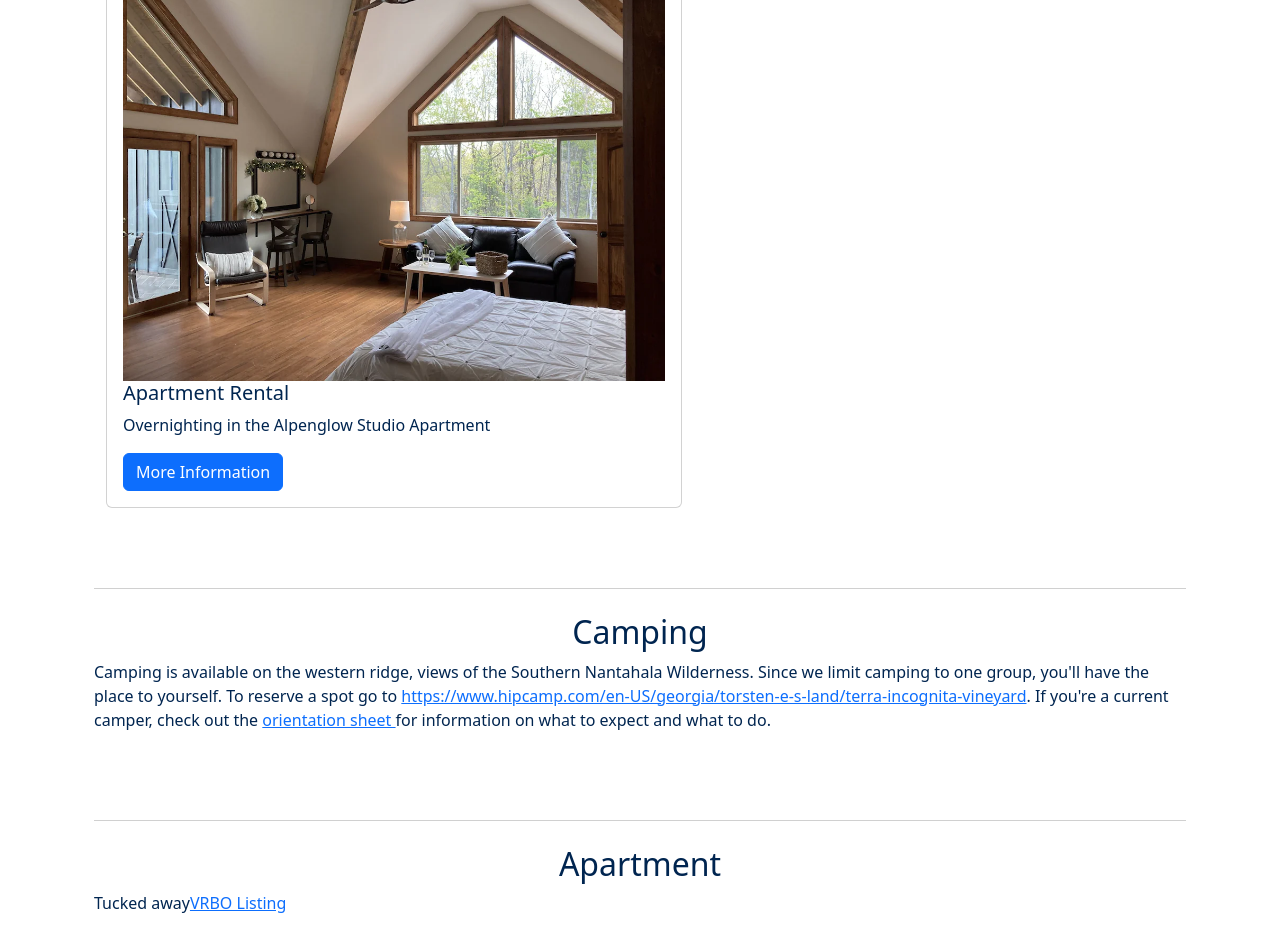
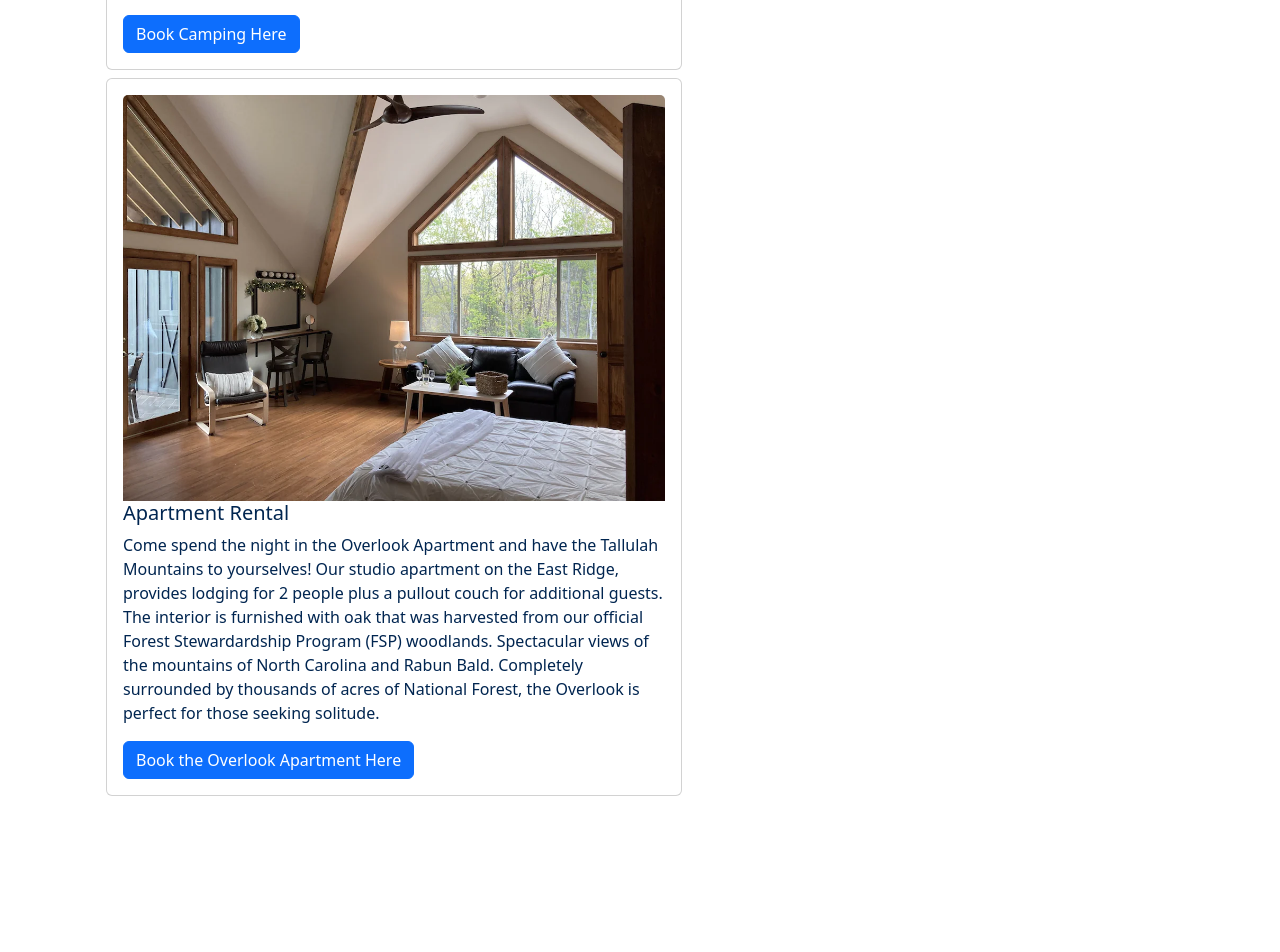
Before and after one commit to tors10e/terra, a React (Create React App) app: page /overnighting in a window 1280 px wide. Shown: the part 778-1730 px from the top of the page. After the commit the page ends 1654 px from the top, so only its background shows below. Built offline with nearby package versions, Linux system fonts and the light colour scheme.

Commit message:
Completed base state of the lodging page

```diff
--- a/src/components/terra_card.js
+++ b/src/components/terra_card.js
@@ -9,7 +9,7 @@ export function TerraCard(props) {
         <Card.Img variant="top" src={props.card_image} />
         <Card.Title>{props.card_title}</Card.Title>
         <Card.Text>{props.card_text}</Card.Text>
-        <Button variant="primary" href={props.button_href}>{props.button_text}</Button>
+        <Button variant={props.button_variant} href={props.button_href}>{props.button_text}</Button>
       </Card.Body>
     </Card>
   );
--- a/src/overnighting/overnighting.js
+++ b/src/overnighting/overnighting.js
@@ -24,10 +24,29 @@ return(
             <Container>
                 <Row>
                     <Col>
-                        <TerraCard card_image={camping_summer} card_title='Camping' card_text='Camping is cool' button_text='More Information'/>
+                        <TerraCard card_image={camping_summer} card_title='Camping'
+                            card_text='Best of 2022 Finalist at HipCamp! Our campsite is available on the West Ridge with
+                                spectacular views of the Southern Nantahala Wilderness, including peaks pushing ,5500 feet!
+                                We now have a 12 x 20 ft pavilion thats perfect for getting out of the rain or setting
+                                up hammocks. Since we limit camping to one group, you will have the place to yourself,
+                                great for groups with multiple tents, roof-top tents, or single tents.'
+                            button_text='Book Camping Here'
+                            button_variant='primary'
+                            button_href='https://www.hipcamp.com/en-US/georgia/torsten-e-s-land/terra-incognita-vineyard'
+                        />
                     </Col>
                     <Col>
-                        <TerraCard card_image={alpenglow_apartment_interior} card_title='Apartment Rental' card_text='Overnighting in the Alpenglow Studio Apartment' button_text='More Information'/>
+                        <TerraCard card_image={alpenglow_apartment_interior}
+                            card_title='Apartment Rental'
+                            card_text='Come spend the night in the Overlook Apartment and have the Tallulah Mountains to yourselves!
+                                Our studio apartment on the East Ridge, provides lodging for 2 people plus a pullout couch
+                                for additional guests. The interior is furnished with oak that was harvested from our official
+                                Forest Stewardardship Program (FSP) woodlands. Spectacular views of the mountains of North
+                                Carolina and Rabun Bald. Completely surrounded by thousands of acres of National Forest,
+                                the Overlook is perfect for those seeking solitude.'
+                            button_text='Book the Overlook Apartment Here'
+                            button_href='https://www.vrbo.com/2328117?adultsCount=2&unitId=2894423'
+                        />
                     </Col>
                 </Row>
             </Container>
@@ -36,44 +55,12 @@ return(
 };
 
 
-function Camping(props) {
-    return (
-        <div className="topic topic-odd section-heading">
-            <h2 id="camping">Camping</h2>
-            <p>Camping is available on the western ridge, views of the Southern Nantahala Wilderness. Since we limit
-                camping to one group, you'll have the place to yourself. To reserve a spot go to <a
-                    href="https://www.hipcamp.com/en-US/georgia/torsten-e-s-land/terra-incognita-vineyard"
-                    target="_blank">
-                    https://www.hipcamp.com/en-US/georgia/torsten-e-s-land/terra-incognita-vineyard</a>.
-
-                If you're a current camper, check out the <a href="./images/terra_orientation.pdf" target="_blank">orientation sheet </a>
-                for information on what to expect and what to do.
-            </p>
-        </div>
-    )
-}
-
-
-function Apartment(props) {
-    return (
-        <div className="topic topic-even section-heading">
-            <h2 id="apartment">Apartment</h2>
-            <p>Tucked away
-            <a href="https://www.vrbo.com/2328117?adultsCount=2&arrival=2022-07-14&departure=2022-07-16&unitId=2894423" target="_blank">VRBO Listing</a>
-            </p>
-        </div>
-    )
-}
-
-
 function Overnighting() {
     return (
     <div className="d-flex w-100 h-100 mx-auto flex-column">
                 <Alerts />
                 <div className="container">
                     <Intro />
-                    <Camping />
-                    <Apartment />
                 </div>
         </div>
     )
```
